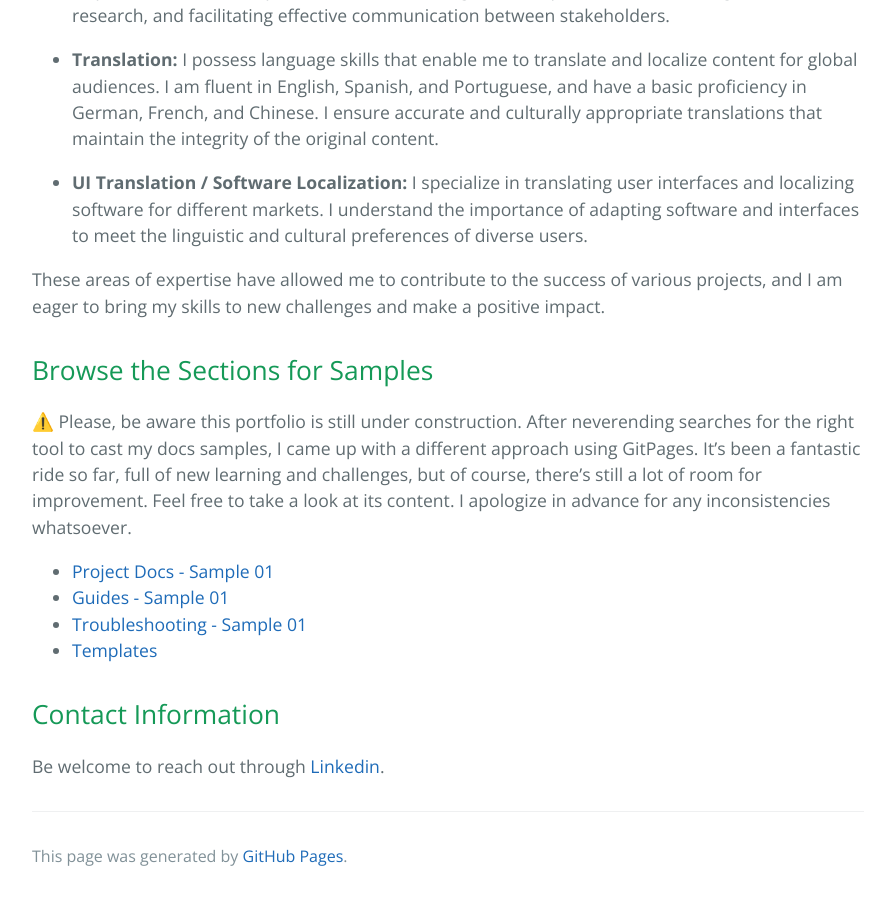
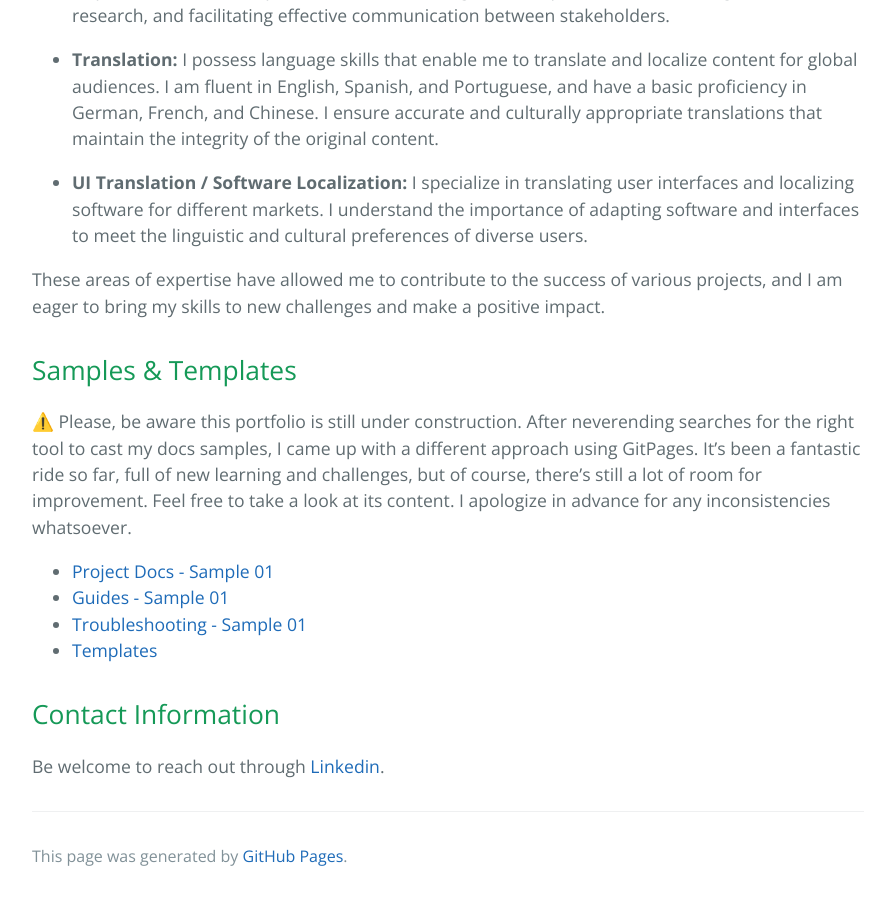
Before and after one commit to BigStepIdiomas/bigstepidiomas.github.io, a Jekyll site: the page built from index.md, in a window 1280 px wide and 900 px high, scrolled down 2646 px. Shown: the whole window, without its empty margins (192-1083 px from the left). Built offline with Jekyll 4.4.1, drawn with Linux system fonts in a browser that asks for light colours.

Commit message:
commit - templates addition

```diff
--- a/index.md
+++ b/index.md
@@ -53,7 +53,7 @@ I have developed expertise in several key areas, allowing me to contribute effec
 These areas of expertise have allowed me to contribute to the success of various projects, and I am eager to bring my skills to new challenges and make a positive impact.
 
 
-## Browse the Sections for Samples
+## Samples & Templates
 
 ⚠️ Please, be aware this portfolio is still under construction. After neverending searches for the right tool to cast my docs samples, I came up with a different approach using GitPages. It's been a fantastic ride so far, full of new learning and challenges, but of course, there's still a lot of room for improvement. Feel free to take a look at its content. I apologize in advance for any inconsistencies whatsoever.
 
```
